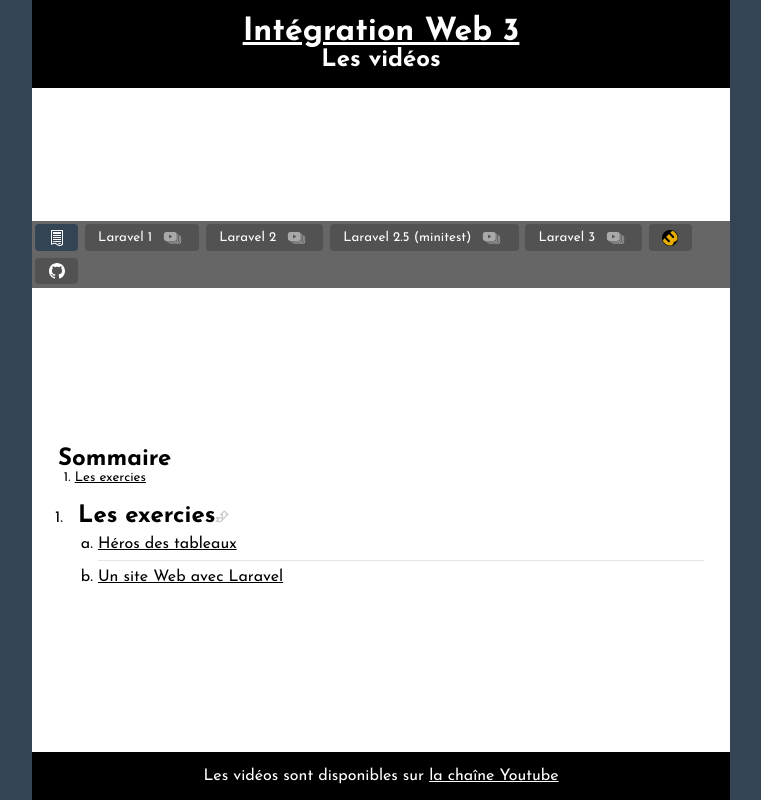
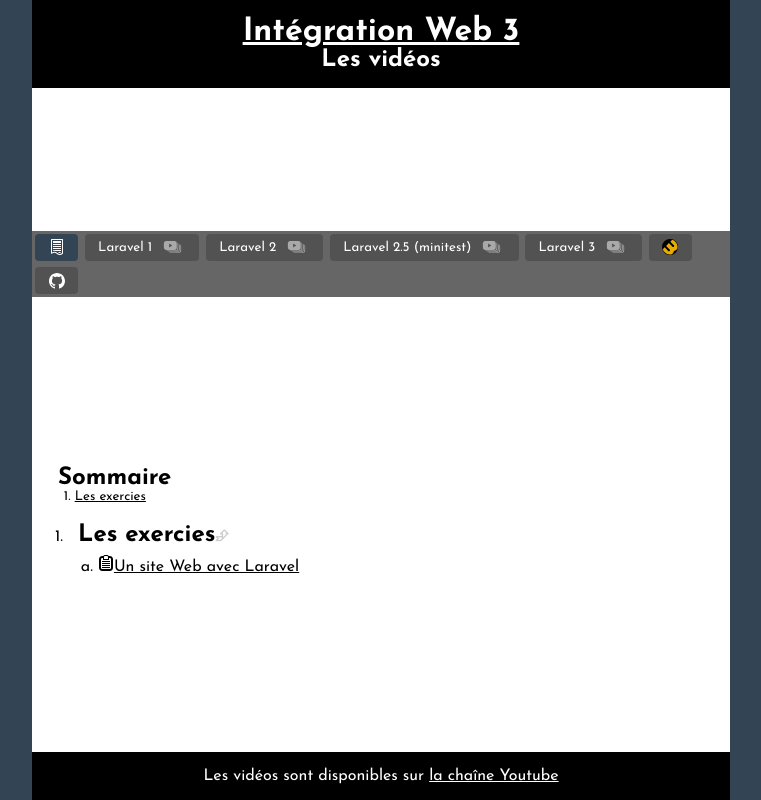
Before and after one commit to bobanum/tuteos, a PHP site: page / in a window 1280 px wide. Shown: the whole page, without its empty margins (259-1020 px from the left). Run offline with PHP 8.4, Linux system fonts and the light colour scheme.

Commit message:
Ajout de mes icones personnalisées (pas encore utilisées)

```diff
--- a/index.html
+++ b/index.html
@@ -19,8 +19,7 @@
 <li id="les exercices">
 	<h2>Les exercies</h2>
 	<ol>
-		<li><a href="heros_array/index.html">Héros des tableaux</a></li>
-		<li><a href="laravel/index.html">Un site Web avec Laravel</a></li>
+		<li class="icon-copy"><a href="exemple/index.html">Un site Web avec Laravel</a></li>
 	</ol>
 </li>
 </ol>
--- /dev/null
+++ b/src/images/fonts/css/mb.css
@@ -0,0 +1,42 @@
+/* Generated by Glyphter (http://www.glyphter.com) on  Wed Apr 17 2019*/
+@font-face {
+    font-family: 'mb';
+    src: url('../fonts/mb.eot');
+    src: url('../fonts/mb.eot?#iefix') format('embedded-opentype'),
+         url('../fonts/mb.woff') format('woff'),
+         url('../fonts/mb.ttf') format('truetype'),
+         url('../fonts/mb.svg#mb') format('svg');
+    font-weight: normal;
+    font-style: normal;
+}
+[class*='icon-']:before{
+	display: inline-block;
+   font-family: 'mb';
+   font-style: normal;
+   font-weight: normal;
+   line-height: 1;
+   -webkit-font-smoothing: antialiased;
+   -moz-osx-font-smoothing: grayscale
+}
+.icon-alarm:before{content:'\0041';}
+.icon-cancel:before{content:'\0042';}
+.icon-comment-add:before{content:'\0043';}
+.icon-comment-delete:before{content:'\0044';}
+.icon-comment-list:before{content:'\0045';}
+.icon-copy:before{content:'\0046';}
+.icon-create:before{content:'\0047';}
+.icon-delete:before{content:'\0048';}
+.icon-delete2:before{content:'\0049';}
+.icon-download:before{content:'\004a';}
+.icon-edit:before{content:'\004b';}
+.icon-edit2:before{content:'\004c';}
+.icon-home:before{content:'\004d';}
+.icon-menu1:before{content:'\004e';}
+.icon-menu2:before{content:'\004f';}
+.icon-ok:before{content:'\0050';}
+.icon-open:before{content:'\0051';}
+.icon-print:before{content:'\0052';}
+.icon-save:before{content:'\0053';}
+.icon-stopwatch:before{content:'\0054';}
+.icon-timer:before{content:'\0055';}
+.icon-top:before{content:'\0056';}
--- a/src/tuteos.css
+++ b/src/tuteos.css
@@ -1,4 +1,5 @@
 /* Generated by less 2.5.1 */
+@import url('images/fonts/css/mb.css');
 @import url('https://fonts.googleapis.com/css?family=Josefin+Sans:400,400i,700,700i');
 @import url('https://fonts.googleapis.com/css?family=Anonymous+Pro:400,700');
 .module {
--- a/src/tuteos.less
+++ b/src/tuteos.less
@@ -1,3 +1,4 @@
+@import url('images/fonts/css/mb.css');
 @import url('https://fonts.googleapis.com/css?family=Josefin+Sans:400,400i,700,700i');
 @import url('https://fonts.googleapis.com/css?family=Anonymous+Pro:400,700');
 
```
Also changed, not shown: src/images/fonts/fonts/mb.ttf (added), src/images/fonts/fonts/mb.woff (added), 2 other files.
